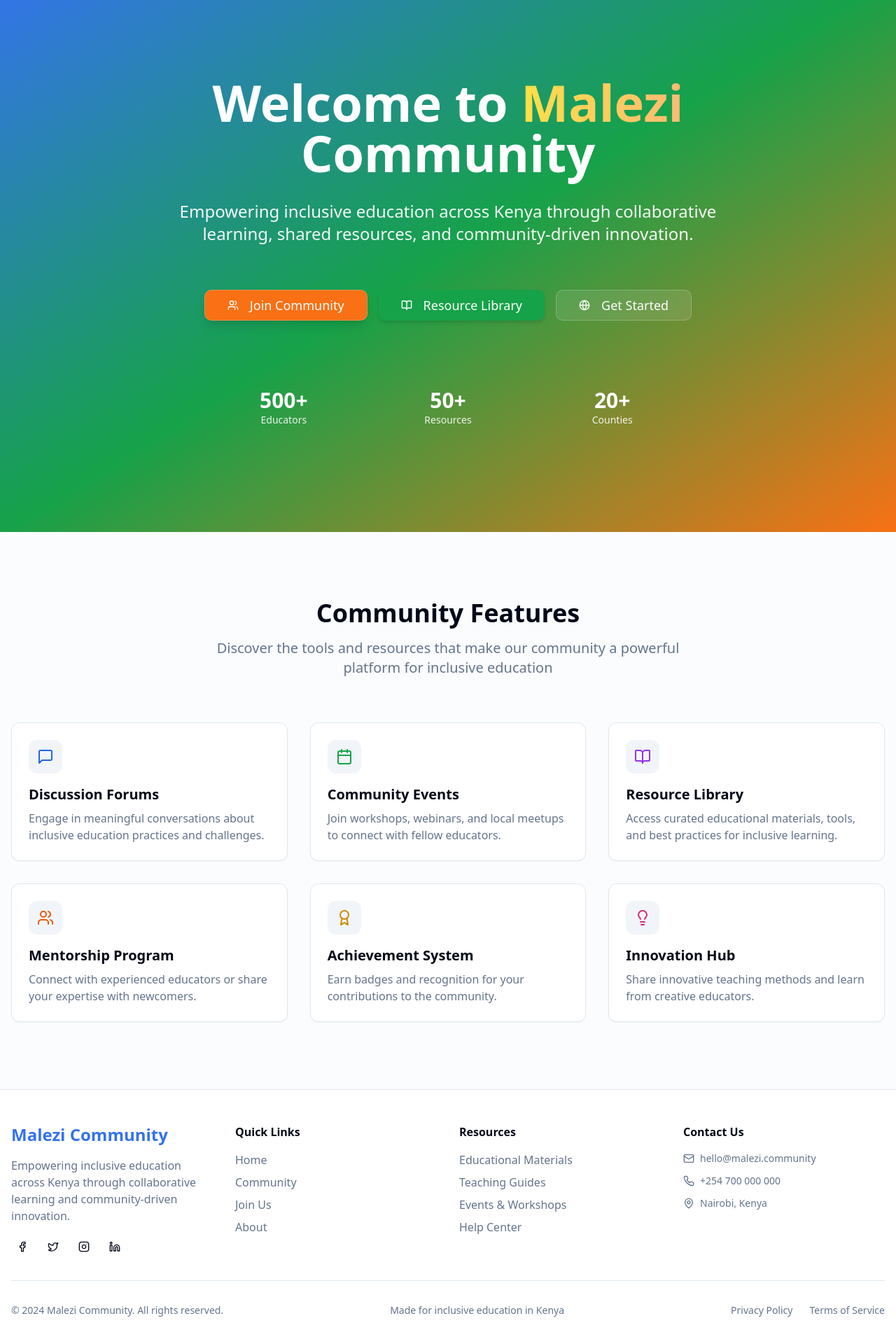
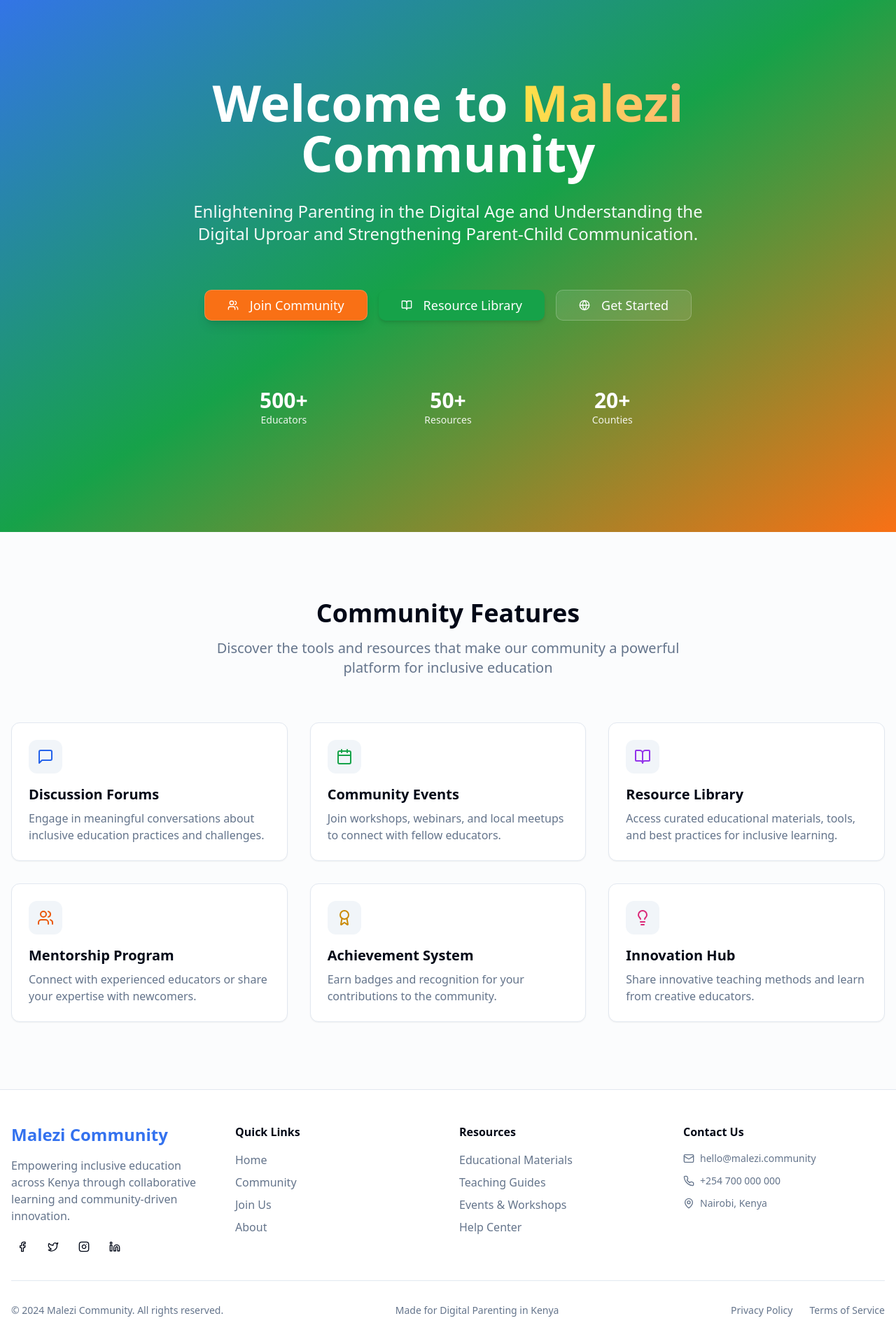
Before and after one commit to iankurao/malezi, a React (Vite) app: page / in a window 1280 px wide. Shown: the part 40-1960 px from the top of the page at 70% size. Built offline with nearby package versions, Linux system fonts and the light colour scheme.

Commit message:
Update hero and footer text
Update the hero section description and the footer text to reflect the new focus on digital parenting.

```diff
--- a/src/components/CommunityFooter.tsx
+++ b/src/components/CommunityFooter.tsx
@@ -112,7 +112,7 @@ export const CommunityFooter = () => {
             © 2024 Malezi Community. All rights reserved.
           </div>
           <div className="flex items-center space-x-1 text-sm text-muted-foreground">
-            <span>Made for inclusive education in Kenya</span>
+            <span>Made for Digital Parenting in Kenya</span>
           </div>
           <div className="flex space-x-6 text-sm">
             <Link to="/privacy" className="text-muted-foreground hover:text-foreground transition-colors">
--- a/src/components/CommunityHero.tsx
+++ b/src/components/CommunityHero.tsx
@@ -16,8 +16,7 @@ export const CommunityHero = () => {
           </h1>
 
           <p className="text-xl md:text-2xl leading-relaxed opacity-95 max-w-3xl mx-auto">
-            Empowering inclusive education across Kenya through collaborative learning,
-            shared resources, and community-driven innovation.
+            Enlightening Parenting in the Digital Age and Understanding the Digital Uproar and Strengthening Parent-Child Communication.
           </p>
 
           <div className="flex flex-wrap justify-center gap-4 pt-8">
```
